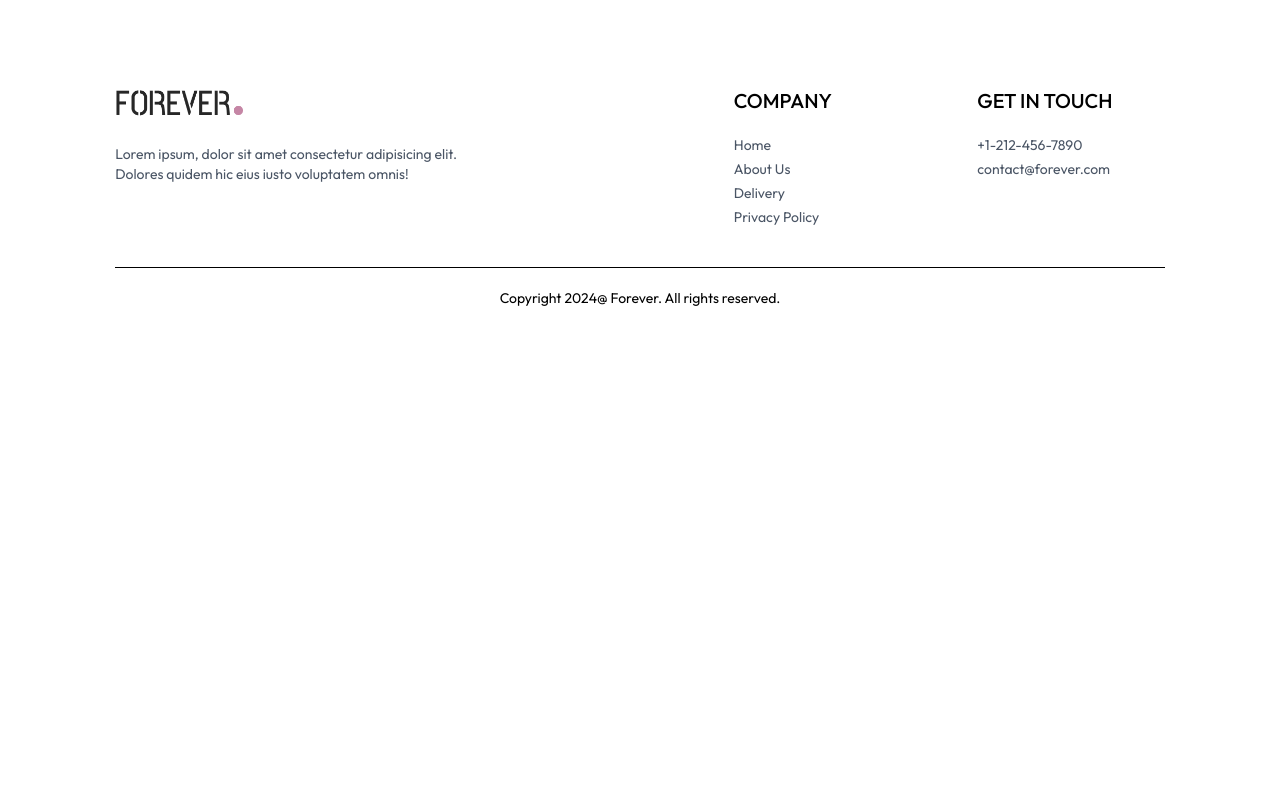
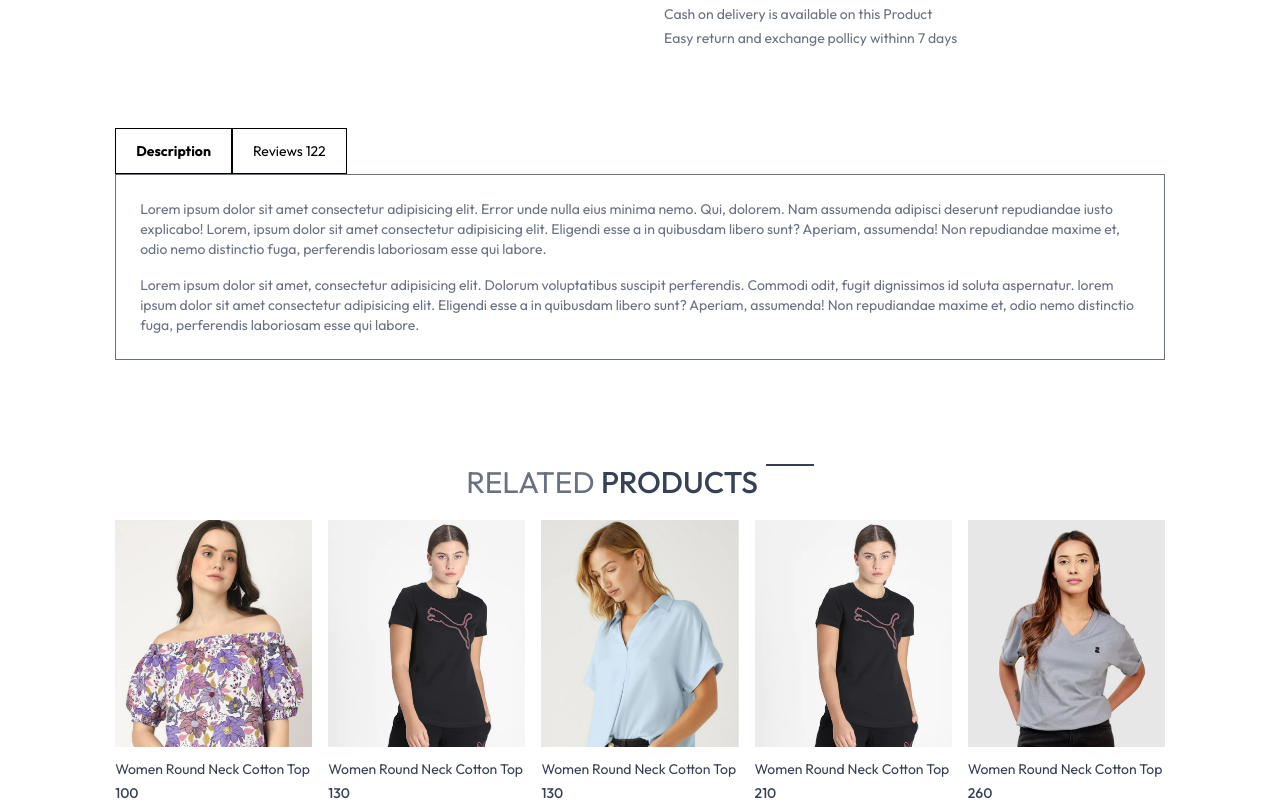
Before and after one commit to Priyank-211/E-commerseWeb, a React (Vite) app in the folder frontend/: page /product/aaaaa in a window 1280 px wide. Shown: the part 606-1407 px from the top of the page. Before the commit the page ends 934 px from the top, so only its background shows below. Built offline with nearby package versions, Linux system fonts and the light colour scheme.

Commit message:
collection page completed

```diff
--- /dev/null
+++ b/frontend/src/components/RelatedProduct.jsx
@@ -0,0 +1,43 @@
+import React from 'react';
+import { useContext, useState, useEffect } from 'react';
+import { ShopContext } from '../context/ShopContext.jsx';
+import Title from './Title.jsx';
+import Productitem from './Productitem.jsx';
+
+const RelatedProduct = ({ category, subcategory }) => {
+  const { products } = useContext(ShopContext);
+  const [related, setrelated] = useState([]);
+
+  useEffect(() => {
+    if (products.length > 0) {
+      let productsCopy = products.slice();
+      productsCopy = productsCopy.filter((item) => category === item.category);
+      productsCopy = productsCopy.filter(
+        (item) => subcategory === item.subCategory,
+      );
+      console.log(productsCopy);
+      setrelated(productsCopy.slice(0, 5));
+    }
+  }, [products, category, subcategory]);
+
+  return (
+    <div className="my-24">
+      <div className="text-center text-3xl py-2">
+        <Title text1={'RELATED'} text2={'PRODUCTS'} />
+      </div>
+      <div className="grid grid-cols-2 sm:grid-cols-3 md:grid-cols-4 lg:grid-cols-5 gap-4 gap-y-6">
+        {related.map((item, index) => (
+          <Productitem
+            key={index}
+            id={item._id}
+            image={item.image}
+            name={item.name}
+            price={item.price}
+          />
+        ))}
+      </div>
+    </div>
+  );
+};
+
+export default RelatedProduct;
--- a/frontend/src/pages/Product.jsx
+++ b/frontend/src/pages/Product.jsx
@@ -3,6 +3,7 @@ import { useParams } from 'react-router-dom';
 import { useContext, useEffect, useState } from 'react';
 import { ShopContext } from '../context/ShopContext.jsx';
 import { assets } from '../assets/assets.js';
+import RelatedProduct from '../components/RelatedProduct.jsx';
 
 const Product = () => {
   const { productId } = useParams();
@@ -29,7 +30,7 @@ const Product = () => {
       <div className="flex gap-12 sm:gap-12 flex-col sm:flex-row">
         {/* Product Images */}
         <div className="flex-1 flex flex-col-reverse gap-3 sm:flex-row">
-          <div className="flex flex-col overflow-x-auto sm:overflow-y-auto justify-between sm:justify-normal">
+          <div className="flex sm:flex-col overflow-x-auto sm:overflow-y-auto justify-between sm:justify-normal sm:w-[18.7%] w-full">
             {productdata.image.map((item, index) => (
               <img
                 onClick={() => setimage(item)}
@@ -79,8 +80,45 @@ const Product = () => {
           <button className="bg-black text-white px-8 py-3 text-sm active:bg-gray-700">
             ADD TO CART
           </button>
+          <hr className="mt-8 sm:w-4/5" />
+          <div className="text-sm text-gray-500 mt-5 flex flex-col gap-1">
+            <p>100% original Product</p>
+            <p>Cash on delivery is available on this Product</p>
+            <p>Easy return and exchange pollicy withinn 7 days</p>
+          </div>
         </div>
       </div>
+      {/* Description & review System  */}
+      <div className="mt-20">
+        <div className="flex ">
+          <b className="border px-5 py-3 text-sm">Description</b>
+          <p className="border px-5 py-3 text-sm ">Reviews {122}</p>
+        </div>
+        <div className="flex flex-col gap-4 border px-6 py-6 text-sm text-gray-500">
+          <p>
+            Lorem ipsum dolor sit amet consectetur adipisicing elit. Error unde
+            nulla eius minima nemo. Qui, dolorem. Nam assumenda adipisci
+            deserunt repudiandae iusto explicabo! Lorem, ipsum dolor sit amet
+            consectetur adipisicing elit. Eligendi esse a in quibusdam libero
+            sunt? Aperiam, assumenda! Non repudiandae maxime et, odio nemo
+            distinctio fuga, perferendis laboriosam esse qui labore.
+          </p>
+          <p>
+            Lorem ipsum dolor sit amet, consectetur adipisicing elit. Dolorum
+            voluptatibus suscipit perferendis. Commodi odit, fugit dignissimos
+            id soluta aspernatur. lorem ipsum dolor sit amet consectetur
+            adipisicing elit. Eligendi esse a in quibusdam libero sunt? Aperiam,
+            assumenda! Non repudiandae maxime et, odio nemo distinctio fuga,
+            perferendis laboriosam esse qui labore.
+          </p>
+        </div>
+      </div>
+      {/* Display related products  */}
+      <RelatedProduct
+        category={productdata.category}
+        subcategory={productdata.subCategory}
+      />
+      <div></div>
     </div>
   ) : (
     <div className="opacity-0"> </div>
```
